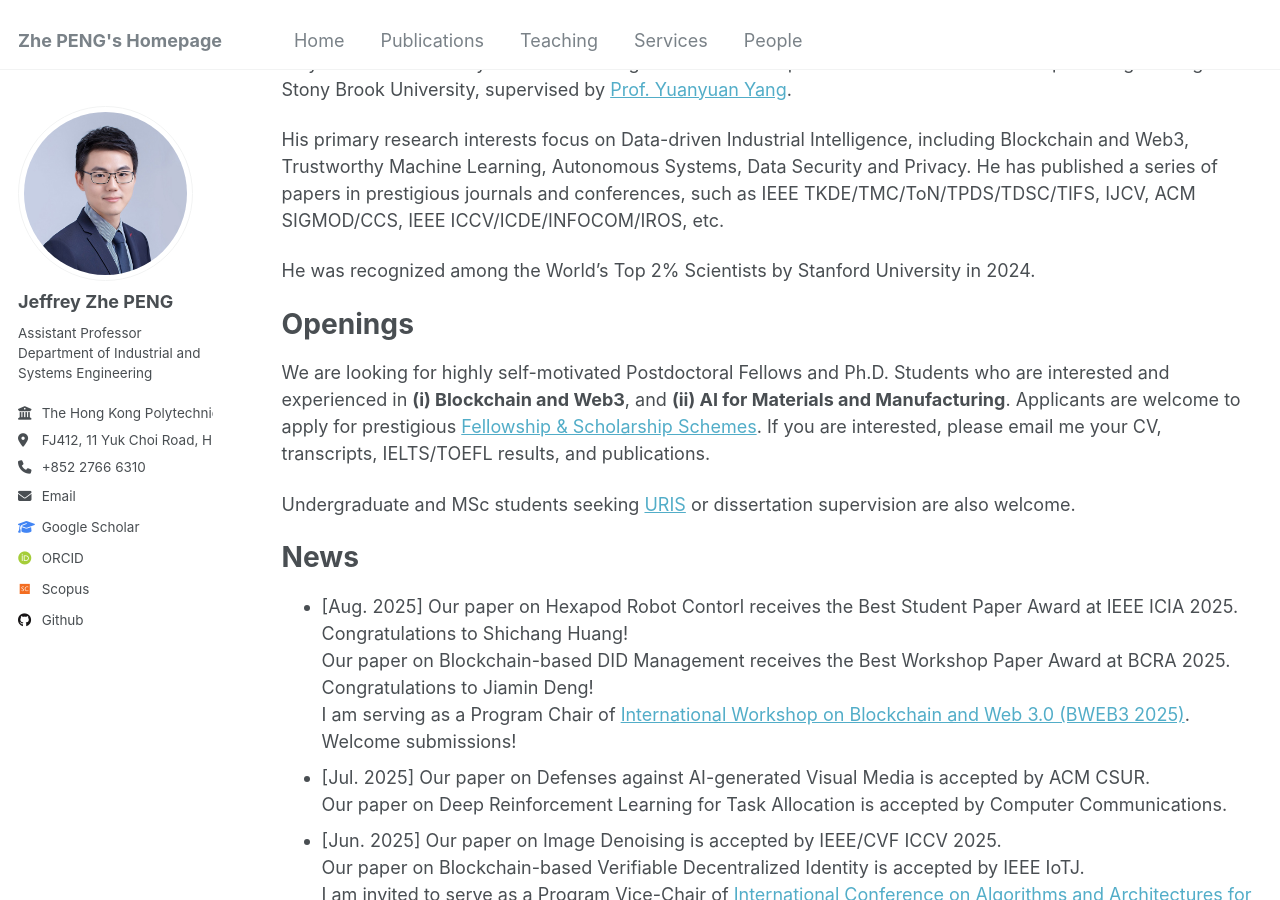
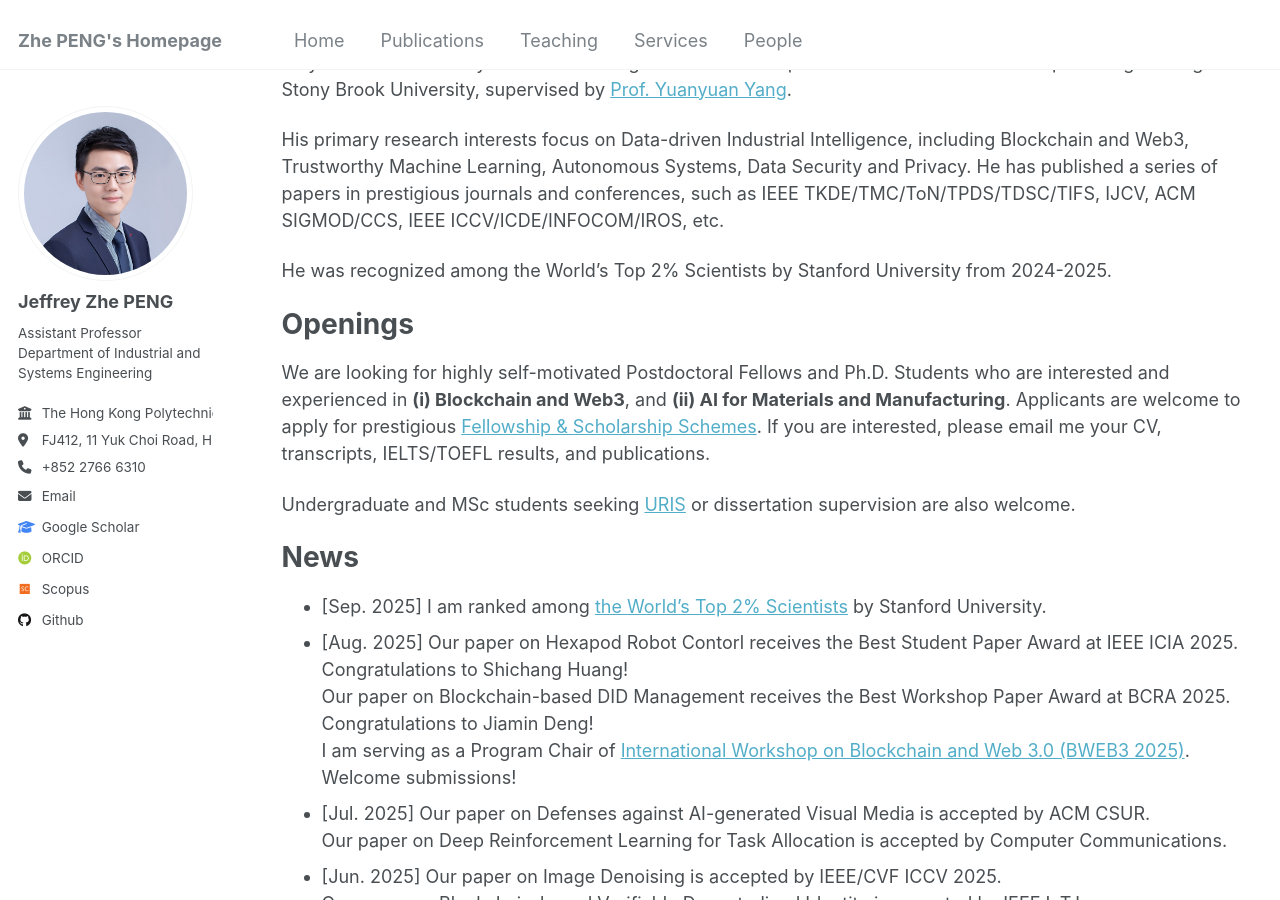
Before and after one commit to PENG-Zhe/peng-zhe.github.io, a Jekyll site: the page built from _pages/about.md, in a window 1280 px wide and 900 px high, scrolled down 316 px. Built offline with Jekyll 4.4.1, drawn with Linux system fonts in a browser that asks for light colours; some web fonts are replaced.

Commit message:
Update about.md

```diff
--- a/_pages/about.md
+++ b/_pages/about.md
@@ -15,7 +15,7 @@ He received his Ph.D. degree in Computer Science from The Hong Kong Polytechnic
 
 His primary research interests focus on Data-driven Industrial Intelligence, including Blockchain and Web3, Trustworthy Machine Learning, Autonomous Systems, Data Security and Privacy. He has published a series of papers in prestigious journals and conferences, such as IEEE TKDE/TMC/ToN/TPDS/TDSC/TIFS, IJCV, ACM SIGMOD/CCS, IEEE ICCV/ICDE/INFOCOM/IROS, etc.
 
-He was recognized among the World’s Top 2% Scientists by Stanford University in 2024.
+He was recognized among the World’s Top 2% Scientists by Stanford University from 2024-2025.
 
 
 # Openings
@@ -26,6 +26,7 @@ Undergraduate and MSc students seeking [URIS](https://www.polyu.edu.hk/gs/ug-res
 
 # News
 <!-- -->
+- [Sep. 2025] I am ranked among <a href="https://elsevier.digitalcommonsdata.com/datasets/btchxktzyw/8" target="_blank">the World’s Top 2% Scientists</a> by Stanford University.
 - [Aug. 2025] Our paper on Hexapod Robot Contorl receives the Best Student Paper Award at IEEE ICIA 2025. Congratulations to Shichang Huang! <br>
 Our paper on Blockchain-based DID Management receives the Best Workshop Paper Award at BCRA 2025. Congratulations to Jiamin Deng! <br>
 I am serving as a Program Chair of <a href="https://bcra-conf.github.io/2025/program/panelBWEB3/" target="_blank">International Workshop on Blockchain and Web 3.0 (BWEB3 2025)</a>. Welcome submissions! <br>
```
